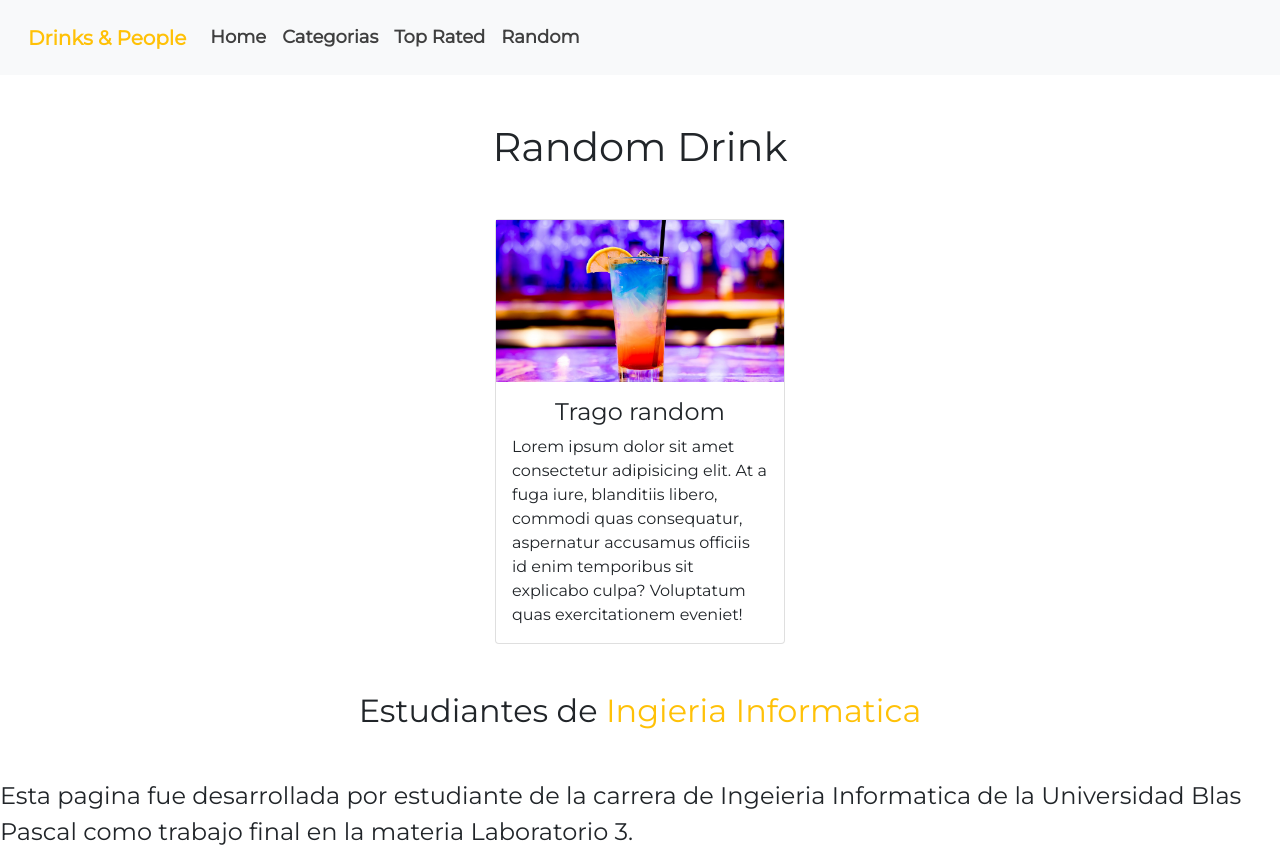
After one commit to TomasAlvarez78/LabIII-Repo, a Django app: page /random/ in a window 1280 px wide. The commit adds this page. Run offline with Django 3.2, Linux system fonts and the light colour scheme; data comes from the database, SQL or seed files in the repository.

Commit message:
random created

```diff
--- a/TP-6/DrinksAndPeople/templates/navbar.html
+++ b/TP-6/DrinksAndPeople/templates/navbar.html
@@ -25,6 +25,9 @@
           <li class="nav-item">
             <a class="nav-link" href="#">Top Rated</a>
           </li>
+          <li class="nav-item">
+            <a class="nav-link active"aria-current="page" href="random.html">Random</a>
+          </li>
         </ul>
       </div>
     </div>
--- /dev/null
+++ b/TP-6/DrinksAndPeople/templates/random.html
@@ -0,0 +1,35 @@
+{% extends 'base.html' %}
+{% load static %}
+{% block content %}
+<section class="container-fluid mx-auto">
+  <h1 class="w-50 mx-auto text-center pt-5">Random Drink</h1>
+  <div class="row w-75 mx-auto my-5 servicio-fila">
+    <div class="col-lg-4 col-md-12 col-sm-12 mx-auto">
+      <div class="card" href="">
+        <img src="{% static 'assets/img/DrinkCarousel3.jpg' %}" alt="trago 1" />
+        <div class="card-body">
+          <!--<h5 class="card-title text-center">{{categorie.name}}</h5>-->
+          <h4 class="card-title text-center">Trago random</h4>
+          <p class="card-text">Lorem ipsum dolor sit amet consectetur adipisicing elit. At a fuga iure, blanditiis libero, commodi quas consequatur, aspernatur accusamus officiis id enim temporibus sit explicabo culpa? Voluptatum quas exercitationem eveniet!</p>
+        </div>
+      </div>
+    </div>
+  </div>
+</section>
+
+<section>
+    <div class="w-50 m-auto text-center" id="equipo">
+        <h1 class="mb-5 fs-2"> Estudiantes de <span class="text-warning">Ingieria Informatica</span> </h1>
+    </div>
+    <p class="fs-4">
+        Esta pagina fue desarrollada por estudiante de la carrera de Ingeieria Informatica
+        de la Universidad Blas Pascal como trabajo final en la materia Laboratorio 3.
+    </p>
+</section>
+
+
+
+
+
+
+{% endblock %}
--- a/TP-6/DrinksAndPeople/urls.py
+++ b/TP-6/DrinksAndPeople/urls.py
@@ -8,5 +8,6 @@ urlpatterns = [
     path('categorie/<int:pk>/',views.categorie, name="categorie"),
     path('prueba/',views.form_view, name="prueba"),
     # path('bebidas/<int:id>',BebidasView.as_view(), name="bebidas"),
+    path('random/', views.random, name="random"),
 
 ]
--- a/TP-6/DrinksAndPeople/views.py
+++ b/TP-6/DrinksAndPeople/views.py
@@ -2,6 +2,7 @@ from django.shortcuts import render, redirect
 from DrinksAndPeople.forms import ComentarioForm
 from DrinksAndPeople.models import Comentario,Bebida
 from django.views.generic import View,TemplateView
+from random import randint
 
 categories = [
     {'id': 1, 'name': 'Categorie 1'},
@@ -59,6 +60,13 @@ def categorie(request,pk):
 
     return render(request,"categorie.html", context)
 
+def random (request):
+    bebida_random = randint(0, 44)
+    bebida= Bebida.objects.get(id=bebida_random)
+    print (bebida)
+    #context = {'id_bebida' : Bebida.BebidaCocktailID  }
+    return render (request, "random.html" )
+
 #def form_view(request):
 #
 #    form = ComentarioForm()
```
Also changed, not shown: 1 other file.
